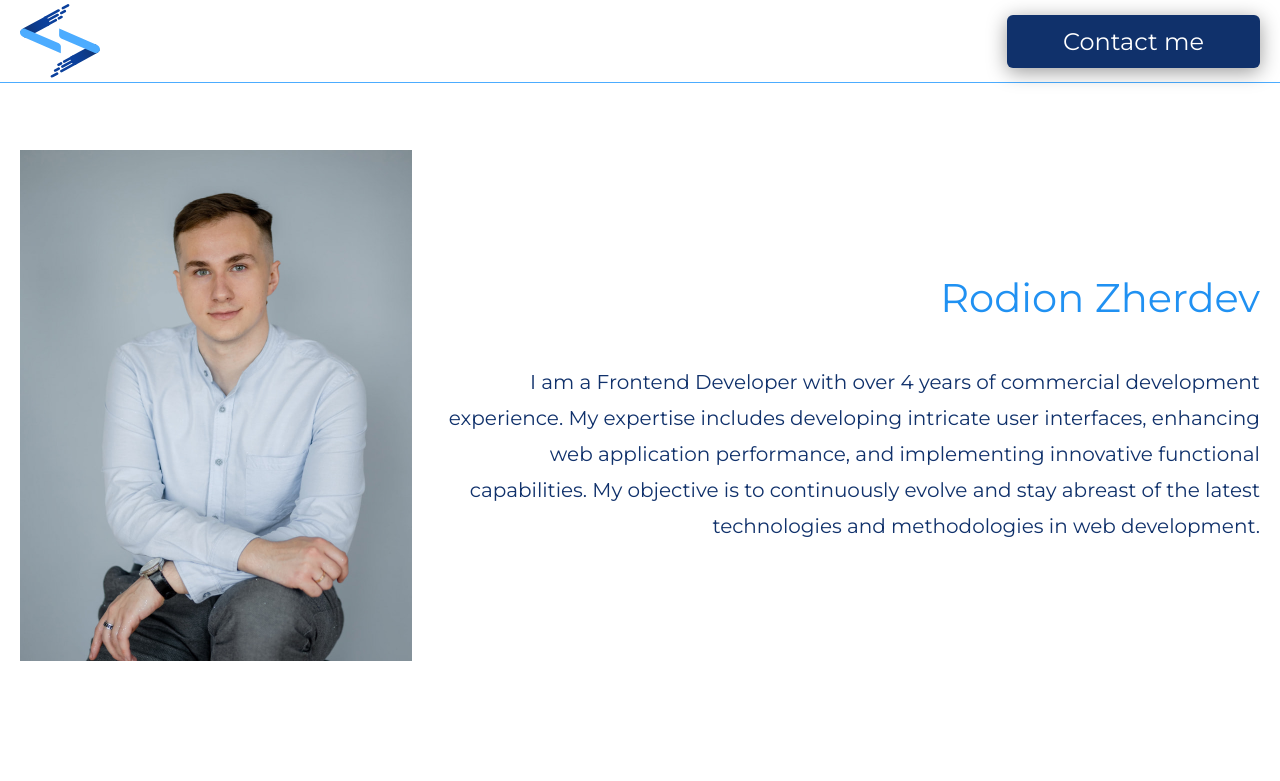
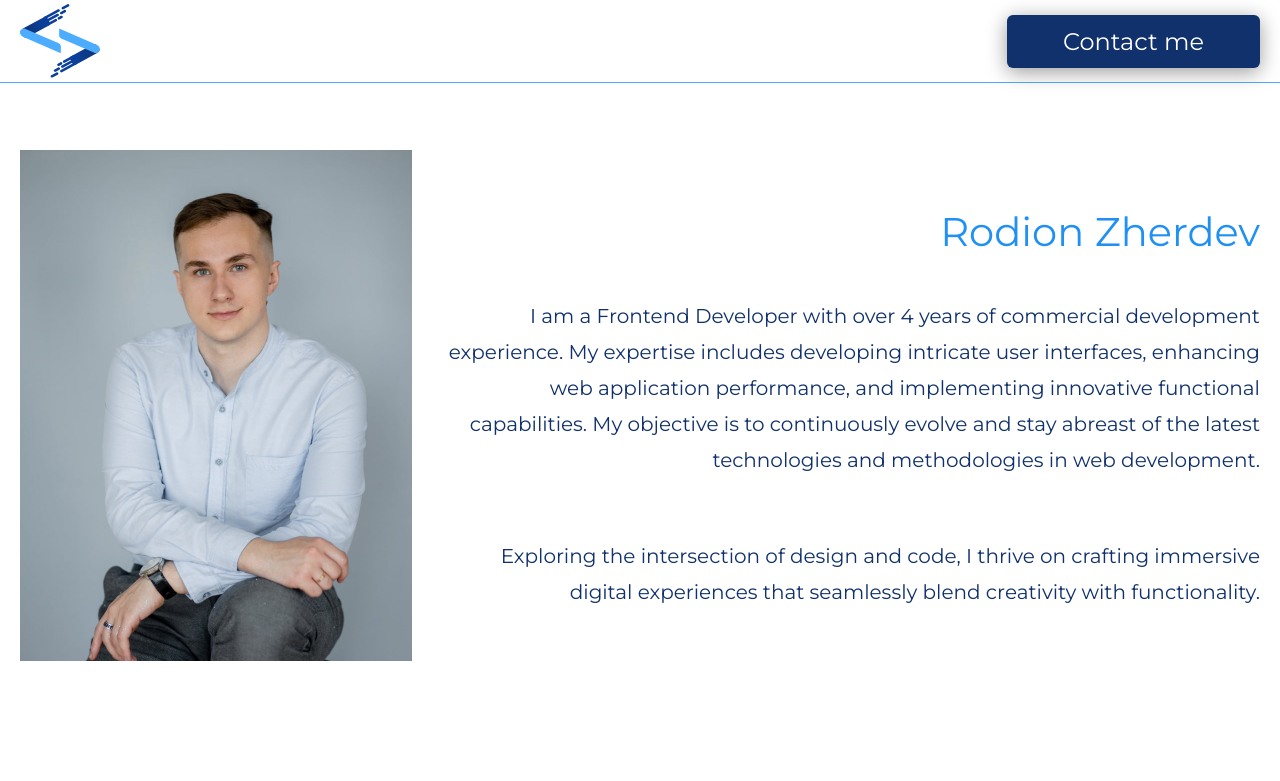
Before and after one commit to ZhRodion/my-landing, a Next.js app: page / in a window 1280 px wide. Shown: the top 781 px of the page. Built offline with nearby package versions, Linux system fonts and the light colour scheme.

Commit message:
feat: add text and fix laptop hero layout

```diff
--- a/app/ui/hero/hero.tsx
+++ b/app/ui/hero/hero.tsx
@@ -12,6 +12,10 @@ const textData: textDataProps[] = [
 	{
 		id: 1,
 		text: 'I am a Frontend Developer with over 4 years of commercial development experience. My expertise includes developing intricate user interfaces, enhancing web application performance, and implementing innovative functional capabilities. My objective is to continuously evolve and stay abreast of the latest technologies and methodologies in web development.',
+	},
+	{
+		id: 2,
+		text: 'Exploring the intersection of design and code, I thrive on crafting immersive digital experiences that seamlessly blend creativity with functionality.',
 	},
 ]
 
@@ -46,7 +50,7 @@ export default function Hero() {
 					</div>
 					<div className='w-full max-w-[818px] lg:text-right s:text-center'>
 						<h2 className='text-blue xl:text-40 s:text-36'>Rodion Zherdev</h2>
-						<ul className='w-full flex flex-col xl:pt-9 xl:gap-[60px] s:pt-6 s:gap-6'>
+						<ul className='w-full flex flex-col xl:pt-9 lg:gap-[60px] s:pt-6 s:gap-6'>
 							{textData.map(({ id, text }) => (
 								<li key={id}>
 									<p className='text-darkBlue leading-relaxed xxl:text-24 lg:text-20 md:text-18 s:text-14'>
```
